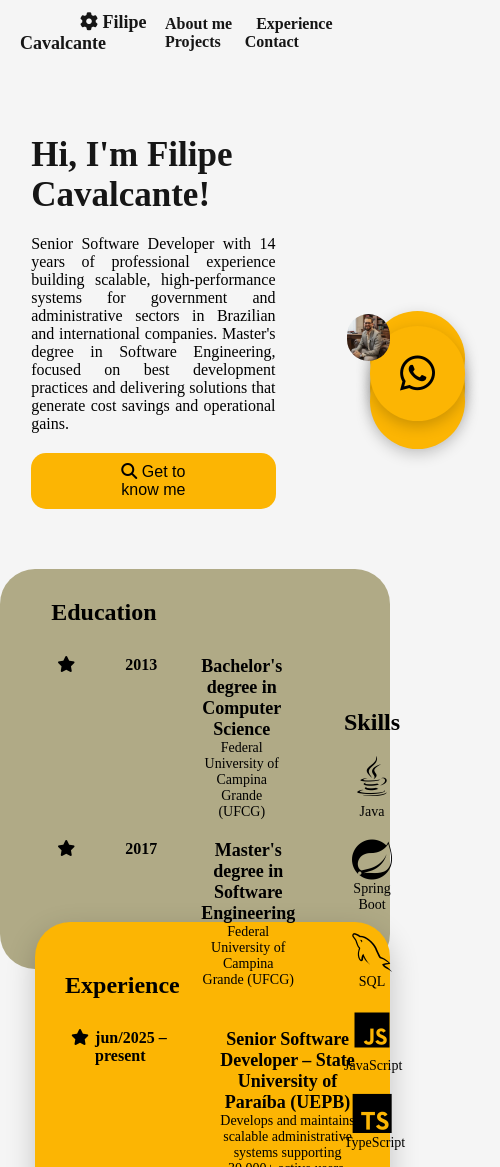
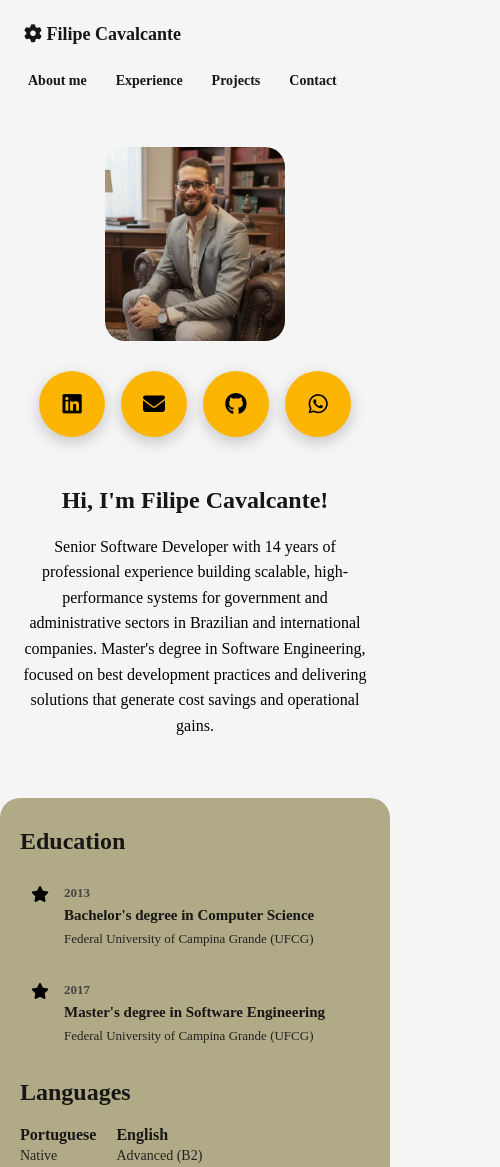
Before and after one commit to FilipeHub/portifolio, a website: page index.html in a window 390 px wide. Shown: the top 1167 px of the page, 500 px wide, since content can reach past the window. Drawn offline with nearby package versions, Linux system fonts and the light colour scheme; a web font is replaced by a local one.

Commit message:
feat: responsive layout

```diff
--- a/css/perfil.css
+++ b/css/perfil.css
@@ -66,13 +66,15 @@ main {
     gap:40px;
     max-width:1200px;
     margin:auto;
-    padding:0;
+    padding:0 60px 0 20px;
+    box-sizing: border-box;
 }
 
 /* lado esquerdo */
 .hero-text{
     max-width:500px;
     padding:clamp(40px, 2vw, 100px) clamp(20px, 8vw, 70px);
+    box-sizing: border-box;
 }
 
 /* elementos um abaixo do outro */
@@ -90,6 +92,7 @@ margin-bottom:20px;
 .hero-text p{
     text-align: justify;
     font-size: medium;
+    line-height: 1.6;
 }
 
 /* lado direito */
@@ -105,13 +108,23 @@ margin-bottom:20px;
     max-width:400px;
     height:auto;
     border-radius:30px;
-    z-index:2;
+    display: block;
+    position: relative;
+    z-index: 10;
 }
-/*z-index maior = fica na frente
-z-index menor = fica atrás*/
+
+.social-container {
+    position: absolute;
+    right: -40px;
+    top: 5%;
+    bottom: 5%;
+    display: flex;
+    flex-direction: column;
+    justify-content: space-between;
+    z-index: 5;
+}
 
 .social{
-position:absolute;
 width:75px;
 height:75px;
 display:flex;
@@ -124,34 +137,15 @@ font-size:40px;
 text-decoration:none;
 box-shadow:0 5px 15px rgba(0,0,0,0.2);
 transition:0.3s;
+position: relative;
+z-index: 5;
 }
 
 .social:hover{
-transform:translateY(-3px);
-z-index:2;
-}
-
-.linkedin{
-top:-8%;
-right:-75px;
-z-index:1;
-}
-
-.github{
-top: 85%;
-right:-75px;
-z-index:1;
-}
-
-.whatsapp{
-top: 25%;
-right:-75px;
-z-index:1;
-}
-.email{
-top: 55%;
-right:-75px;
-z-index:1;
+transform:translateY(-5px);
+background: rgb(58, 58, 58);
+color: #f5f5f5;
+z-index: 15;
 }
 
 
@@ -186,153 +180,181 @@ button:hover{
 
 }
 
-/* primeira div */
-.primeira{
-    display:grid;
-    grid-template-columns:1fr 1fr;
+/* primeira div (Education, Skills, Languages) */
+.primeira {
+    display: grid;
+    grid-template-columns: 1fr 1fr;
     width: 100%;
-    margin:auto;
-    background:rgb(176,170,134);
-    border-radius:35px;
-    height: 400px;
-
-
+    max-width: 1200px;
+    margin: auto;
+    background: rgb(176,170,134);
+    border-radius: 35px;
+    height: auto;
+    padding: 40px 40px 100px;
+    box-sizing: border-box;
+    gap: 40px;
 }
 
 /* metade esquerda ------------------------------------------------------*/
-.lado-esquerdo{
-    padding-left: 21%;
-    height: 250px;
-    padding-top: 10px;
+.lado-esquerdo {
+    padding: 10px 0;
+    box-sizing: border-box;
 }
 
-.edu-item{
-    display:grid;
-    grid-template-columns: 30px 120px 1fr;
-    padding-top: 10px;
-    align-items:start;
-    margin-bottom:10px;
-    border-radius:8px;
-
-}
-.edu-item:hover{
-    transform: scale(1.1);
-    box-shadow: 0 8px 20px rgba(0,0,0,0.2);
-    border-radius: 10px;
-    transition: 0.3s;
+.primeira h2 {
+    font-size: 24px;
+    margin-top: 0;
+    margin-bottom: 20px;
+    color: #161616;
 }
 
-.edu-icone i{
-    color:black;
-    display:flex;
-    flex-direction:column;
-    align-items:center;
+.edu-item {
+    display: grid;
+    grid-template-columns: 30px 120px 1fr;
+    padding: 12px;
+    align-items: start;
+    margin-bottom: 16px;
+    border-radius: 12px;
+    transition: 0.3s ease;
+    gap: 10px;
 }
 
-.edu-ano{
-    font: size 18px;
-    color:#000000;
-    font-weight:600;
-    display:flex;
-    flex-direction:column;
-    align-items:center;
-}
-.edu-info{
-    display:flex;
-    flex-direction:column;
-    align-items:center;   /* centraliza horizontal */
-    text-align:center;
-}
-.edu-info h3{
-    margin:0;
-    font-size:18px;
-    font-weight:600;
+.edu-item:hover {
+    transform: translateY(-3px);
+    box-shadow: 0 8px 24px rgba(0,0,0,0.12);
+    background: rgba(255, 255, 255, 0.15);
 }
 
-.edu-info p{
-    margin:0px 0 0 0;
-    font-size: 14px;
+.edu-icone {
+    display: flex;
+    justify-content: center;
+    padding-top: 3px;
 }
 
+.edu-icone i {
+    color: black;
+    font-size: 16px;
+}
 
+.edu-ano {
+    font-size: 14px;
+    color: #000000;
+    font-weight: 600;
+    padding-top: 2px;
+}
 
-/* div sobreposta */
-.segunda{
-    max-width:500px;
-    margin: -12% auto 80px 9%;
-    padding:30px;
-    background:#fcb503;
-    border-radius:35px;
-    box-shadow:0 10px 30px rgba(0,0,0,0.2);
+.edu-info {
+    display: flex;
+    flex-direction: column;
+    align-items: flex-start;
+    text-align: left;
+}
+
+.edu-info h3 {
+    margin: 0;
+    font-size: 16px;
+    font-weight: 700;
+    color: #161616;
+}
+
+.edu-info p {
+    margin: 6px 0 0 0;
+    font-size: 14px;
+    color: #222;
+    line-height: 1.4;
+}
+
+/* div sobreposta (Experience) */
+.segunda {
+    max-width: 800px;
+    margin: -60px auto 80px;
+    padding: 40px;
+    background: #fcb503;
+    border-radius: 35px;
+    box-shadow: 0 10px 30px rgba(0,0,0,0.2);
+    box-sizing: border-box;
+    position: relative;
+    z-index: 5;
+}
+
+.segunda h2 {
+    font-size: 26px;
+    margin-top: 0;
+    margin-bottom: 25px;
+    color: #161616;
+    border-bottom: 2px solid rgba(0,0,0,0.1);
+    padding-bottom: 10px;
 }
 
 /* metade direita -------------------------------------------------------- */
-.lado-direito{
-    padding: 60px 50px;
-
+.lado-direito {
+    padding: 10px 0;
+    box-sizing: border-box;
 }
 
 /* --------------------------Skills---------------------------------------- */
-.skills{
-    display:grid;
-    grid-template-columns:repeat(auto-fit,minmax(50px,1fr));
-    gap:20px;
-}
-html{
-scroll-behavior:smooth;
-}
-.skill:hover {
-    transform: scale(1.1);
-    box-shadow: 0 8px 20px rgba(0,0,0,0.2);
-    border-radius: 10px;
-    transition: 0.3s;
+.skills {
+    display: grid;
+    grid-template-columns: repeat(auto-fit, minmax(65px, 1fr));
+    gap: 15px;
 }
 
-.skill{
-    text-align:center;
+html {
+    scroll-behavior: smooth;
 }
 
-.skill i{
-    font-size:40px;
-    margin-bottom:8px;
+.skill {
+    text-align: center;
+    transition: 0.3s;
+    padding: 8px;
+    border-radius: 8px;
 }
 
-.skill p{
-    margin:0;
-    font-size:14px;
+.skill:hover {
+    transform: translateY(-3px);
+    background: rgba(255, 255, 255, 0.15);
+    box-shadow: 0 6px 15px rgba(0,0,0,0.08);
 }
 
-/*----------------------------Sobre-----------------------------------------*/
-#sobre{
-    display:grid;
-    grid-template-columns:1fr 1fr;
-    width: 100%;
-    margin:auto;
-    background:rgb(176,170,134);
-    border-radius:35px;
-    height: 400px;
+.skill i {
+    font-size: 36px;
+    margin-bottom: 6px;
+    display: block;
+    color: #161616;
 }
 
-.idiomas{
-    display:grid;
-    grid-template-columns:repeat(auto-fit,minmax(50px,1fr));
-    gap:10px;
+.skill p {
+    margin: 0;
+    font-size: 13px;
+    font-weight: 600;
 }
 
-.idiomas h2{
-    padding-left: 55px;
-
-}
-.idioma{
-    text-align: center;
-    margin-top: 40%;
-    transform:translateX(-40px);
-
+/* --------------------------Languages------------------------------------- */
+.idiomas {
+    margin-top: 35px;
 }
 
-.idioma h1{
+.idioma-container {
+    display: flex;
+    gap: 40px;
+    flex-wrap: wrap;
 }
-.idioma p{
+
+.idioma {
+    text-align: left;
+}
+
+.idioma h3 {
+    margin: 0;
+    font-size: 16px;
+    font-weight: 700;
+    color: #161616;
+}
+
+.idioma p {
+    margin: 4px 0 0 0;
+    font-size: 14px;
+    color: #222;
 }
 
 
@@ -341,7 +363,7 @@ scroll-behavior:smooth;
 /*----------------------------Main-------------------------------------------*/
 
 main{
-    margin-bottom: 300px;
+    margin-bottom: 120px;
 }
 
 /*----------------------------Footer-------------------------------------------*/
@@ -490,3 +512,178 @@ cursor:pointer;
     height: 140px;
   }
 }
+
+/* ================================================
+   RESPONSIVE – Tablet  (≤ 900px)
+   ================================================ */
+/* ================================================
+   RESPONSIVE – Tablet  (≤ 900px)
+   ================================================ */
+@media (max-width: 900px) {
+
+  /* --- Header --- */
+  #icon { padding-left: 8px; }
+
+  .container {
+    flex-direction: column;
+    align-items: flex-start;
+    padding: 12px 16px;
+    gap: 10px;
+  }
+
+  nav {
+    display: flex;
+    flex-wrap: wrap;
+    gap: 5px;
+  }
+
+  nav a { padding: 6px 12px; font-size: 14px; }
+
+  /* --- Hero: stack vertically --- */
+  .hero {
+    flex-direction: column;
+    align-items: center;
+    padding: 40px 20px;
+    gap: 30px;
+  }
+
+  /* text goes below the image on mobile */
+  .hero-text {
+    order: 2;
+    max-width: 100%;
+    padding: 0;
+    text-align: center;
+  }
+
+  .hero-text h1 { font-size: 28px; }
+  .hero-text p  { text-align: center; }
+
+  /* image + social icons container */
+  .hero-image {
+    order: 1;
+    top: 0;
+    display: flex;
+    flex-direction: column;
+    align-items: center;
+    gap: 20px;
+  }
+
+  .hero-image img {
+    max-width: 220px;
+    border-radius: 20px;
+  }
+
+  .social-container {
+    position: static;
+    transform: none;
+    flex-direction: row;
+    justify-content: center;
+    gap: 16px;
+    margin-top: 10px;
+  }
+
+  .social {
+    width: 52px;
+    height: 52px;
+    font-size: 26px;
+  }
+
+  /* --- .primeira: single column --- */
+  .primeira {
+    grid-template-columns: 1fr;
+    height: auto;
+    border-radius: 20px;
+    padding: 30px 20px 80px;
+    gap: 30px;
+  }
+
+  .lado-esquerdo,
+  .lado-direito {
+    padding: 0;
+  }
+
+  /* Languages */
+  .idiomas {
+    margin-top: 25px;
+  }
+  .idioma-container {
+    gap: 20px;
+  }
+
+  /* --- .segunda: stack normally, no overlap --- */
+  .segunda {
+    max-width: 100%;
+    margin: -40px 10px 50px;
+    padding: 30px 20px;
+    border-radius: 25px;
+  }
+
+  /* edu-item */
+  .edu-item {
+    grid-template-columns: 24px 100px 1fr;
+    gap: 8px;
+  }
+
+  /* main bottom margin */
+  main { margin-bottom: 60px; }
+
+  /* Modals */
+  .modal-conteudo {
+    padding: 28px 20px 24px;
+    max-height: 90vh;
+    overflow-y: auto;
+  }
+}
+
+/* ================================================
+   RESPONSIVE – Mobile  (≤ 560px)
+   ================================================ */
+@media (max-width: 560px) {
+
+  .hero-text h1 { font-size: 24px; }
+
+  .hero-image img { max-width: 180px; }
+
+  .social {
+    width: 46px;
+    height: 46px;
+    font-size: 22px;
+  }
+
+  /* Collapse timeline columns to compact stacked layout on small mobile */
+  .edu-item {
+    display: grid;
+    grid-template-columns: 24px 1fr;
+    gap: 6px 12px;
+    align-items: start;
+    padding: 8px;
+  }
+
+  .edu-icone {
+    grid-column: 1;
+    grid-row: 1 / span 2;
+    padding-top: 3px;
+  }
+
+  .edu-ano {
+    grid-column: 2;
+    grid-row: 1;
+    font-size: 13px;
+    color: #444;
+  }
+
+  .edu-info {
+    grid-column: 2;
+    grid-row: 2;
+  }
+
+  .edu-info h3 { font-size: 15px; }
+  .edu-info p  { font-size: 13px; }
+
+  .segunda {
+    padding: 20px 16px;
+    margin-top: -30px;
+  }
+
+  button { padding: 10px 40px; }
+}
--- a/index.html
+++ b/index.html
@@ -40,15 +40,12 @@
             Master's degree in Software Engineering, focused on best development practices and delivering solutions
             that generate cost savings and operational gains.
         </p>
-        <button>
-        <i class="fa-solid fa-magnifying-glass"></i>
-        Get to know me
-        </button>
+
     </div>
 
     <div class="hero-image">
         <img src="img/perfilfilipe.jpeg" alt="Developer profile image">
-
+        <div class="social-container">
             <a href="https://linkedin.com/in/filipencavalcante" class="social linkedin" target="_blank">
                 <i class="fa-brands fa-linkedin"></i>
             </a>
@@ -64,6 +61,7 @@
             <a href="https://wa.me/5583993176387" class="social whatsapp" target="_blank">
                 <i class="fa-brands fa-whatsapp"></i>
             </a>
+        </div>
     </div>
 
 </section>
@@ -91,6 +89,21 @@
                     </p>
                 </div>
             </div>
+
+            <div class="idiomas">
+                <h2>Languages</h2>
+                <div class="idioma-container">
+                    <div class="idioma">
+                        <h3>Portuguese</h3>
+                        <p>Native</p>
+                    </div>
+                    <div class="idioma">
+                        <h3>English</h3>
+                        <p>Advanced (B2)</p>
+                    </div>
+                </div>
+            </div>
+
         </div>
 
 
@@ -163,35 +176,16 @@
                     <p>Git</p>
                     </div>
 
-                    <div class="skill">
-                    <i class="fa-brands fa-html5"></i>
-                    <p>HTML</p>
-                    </div>
 
-                    <div class="skill">
-                    <i class="fa-brands fa-css3-alt"></i>
-                    <p>CSS</p>
                 </div>
 
             </div>
 
         </div>
-            <div class="idiomas">
-                <h2>Languages</h2>
-                <div class="idioma">
-                    <h1>Portuguese</h1>
-                    <p>Native</p>
-                </div>
-                <div class="idioma">
-                    <h1>English</h1>
-                    <p>Advanced (B2)</p>
-                </div>
-            </div>
-        </div>
     </div>
 
     <div class="segunda">
-        <h2>Experience</h2>
+        <h2>Recent Experience</h2>
             <div class="edu-item">
                  <div class="edu-icone"><i class="fa-solid fa-star"></i></div>
                  <div class="edu-ano">jun/2025 – present</div>
@@ -231,51 +225,11 @@
             </div>
             <div class="edu-item">
                  <div class="edu-icone"><i class="fa-solid fa-star"></i></div>
-                 <div class="edu-ano">may/2021 – dec/2021</div>
+                 <div class="edu-ano">...</div>
                  <div class="edu-info">
-                    <h3>Senior Developer (Remote, Full Stack) – Seeds</h3>
-                    <p>Developed web applications for the Scandinavian market, including sports club platforms and educational systems using React, TypeScript, and Strapi (Headless CMS).
-                    </p>
+                    <h3>...</h3>
                 </div>
             </div>
-            <div class="edu-item">
-                 <div class="edu-icone"><i class="fa-solid fa-star"></i></div>
-                 <div class="edu-ano">aug/2020 – may/2021</div>
-                 <div class="edu-info">
-                    <h3>Software Engineer (Remote, Full Stack) – Nuance</h3>
-                    <p>Developed and maintained customer service systems for enterprise clients in banking and telecom sectors (e.g., Charter Communications) using Java.
-                    </p>
-                </div>
-            </div>
-            <div class="edu-item">
-                 <div class="edu-icone"><i class="fa-solid fa-star"></i></div>
-                 <div class="edu-ano">dec/2019 – aug/2020</div>
-                 <div class="edu-info">
-                    <h3>Senior Developer (Remote, Full Stack) – Lella</h3>
-                    <p>Developed and enhanced a wellness mobile application. Implemented RESTful APIs, UI components, and secure authentication using Firebase and JWT with Angular and Node.js.
-                    </p>
-                </div>
-            </div>
-            <div class="edu-item">
-                 <div class="edu-icone"><i class="fa-solid fa-star"></i></div>
-                 <div class="edu-ano">nov/2012 – aug/2020</div>
-                 <div class="edu-info">
-                    <h3>Mid Software Developer (Full Stack) – UEPB</h3>
-                    <p>Designed a scalable public recruitment management system, reducing operational costs by ~$60K USD. Built with Java, PHP, MySQL, and Hibernate.
-                    </p>
-                </div>
-            </div>
-            <div class="edu-item">
-                 <div class="edu-icone"><i class="fa-solid fa-star"></i></div>
-                 <div class="edu-ano">oct/2011 – nov/2012</div>
-                 <div class="edu-info">
-                    <h3>Junior Developer (Remote, Full Stack) – Kuaptor</h3>
-                    <p>Designed and developed a full-stack classified ads platform using Java, JSP, Servlets, MySQL, and Selenium for automated testing.
-                    </p>
-                </div>
-            </div>
-
-
 
     </div>
 
@@ -305,15 +259,16 @@
 </div>
 
 <div class="modal" id="modalTrabalhos">
-  <div class="modal-conteudo">
+  <div class="modal-conteudo" style="max-width:640px;max-height:90vh;overflow-y:auto;">
     <span class="fechar">&times;</span>
     <h2>Experience</h2>
+
             <div class="edu-item">
                  <div class="edu-icone"><i class="fa-solid fa-star"></i></div>
                  <div class="edu-ano">jun/2025 – present</div>
                  <div class="edu-info">
                     <h3>Senior Software Developer – State University of Paraíba (UEPB)</h3>
-                    </p>
+                    <p>Develops and maintains scalable administrative systems supporting 30,000+ active users. Leads the evolution of a Java (Spring Boot) + React.js platform for managing public recruitment processes.</p>
                 </div>
             </div>
 
@@ -322,65 +277,73 @@
                  <div class="edu-ano">jul/2023 – jun/2025</div>
                  <div class="edu-info">
                     <h3>Senior Software Developer (Full Stack) – Fatto Consultoria</h3>
-                    </p>
+                    <p>Developed and enhanced scalable administrative systems for a State Audit Court (public sector). Built full-stack features and RESTful APIs using Java (Spring Boot) and Angular.</p>
                 </div>
             </div>
+
             <div class="edu-item">
                 <div class="edu-icone"><i class="fa-solid fa-star"></i></div>
                  <div class="edu-ano">jan/2023 – jul/2023</div>
                  <div class="edu-info">
                     <h3>Senior Software Developer (Full Stack) – iLog Tecnologia</h3>
-                    </p>
+                    <p>Developed features for a scalable LMS used by enterprise clients (Sicredi, Volkswagen, Honda). Optimized critical queries, reducing response time by ~96% (from 2 minutes to 5 seconds).</p>
                 </div>
             </div>
+
             <div class="edu-item">
                  <div class="edu-icone"><i class="fa-solid fa-star"></i></div>
                  <div class="edu-ano">feb/2022 – sep/2022</div>
                  <div class="edu-info">
                     <h3>Senior Developer (Remote, Full Stack) – TestRigor</h3>
-                    </p>
+                    <p>Developed full-stack features for a global test automation platform. Implemented secure data masking and built RESTful APIs using Java (Spring Boot) and React.</p>
                 </div>
             </div>
+
             <div class="edu-item">
                  <div class="edu-icone"><i class="fa-solid fa-star"></i></div>
                  <div class="edu-ano">may/2021 – dec/2021</div>
                  <div class="edu-info">
                     <h3>Senior Developer (Remote, Full Stack) – Seeds</h3>
-                    </p>
+                    <p>Developed web applications for the Scandinavian market, including sports club platforms and educational systems using React, TypeScript, and Strapi (Headless CMS).</p>
                 </div>
             </div>
+
             <div class="edu-item">
                  <div class="edu-icone"><i class="fa-solid fa-star"></i></div>
                  <div class="edu-ano">aug/2020 – may/2021</div>
                  <div class="edu-info">
                     <h3>Software Engineer (Remote, Full Stack) – Nuance</h3>
-                    </p>
+                    <p>Developed and maintained customer service systems for enterprise clients in banking and telecom sectors (e.g., Charter Communications) using Java.</p>
                 </div>
             </div>
+
             <div class="edu-item">
                  <div class="edu-icone"><i class="fa-solid fa-star"></i></div>
                  <div class="edu-ano">dec/2019 – aug/2020</div>
                  <div class="edu-info">
                     <h3>Senior Developer (Remote, Full Stack) – Lella</h3>
-                    </p>
+                    <p>Developed and enhanced a wellness mobile application. Implemented RESTful APIs, UI components, and secure authentication using Firebase and JWT with Angular and Node.js.</p>
                 </div>
             </div>
+
             <div class="edu-item">
                  <div class="edu-icone"><i class="fa-solid fa-star"></i></div>
                  <div class="edu-ano">nov/2012 – aug/2020</div>
                  <div class="edu-info">
                     <h3>Mid Software Developer (Full Stack) – UEPB</h3>
-                    </p>
+                    <p>Designed a scalable public recruitment management system, reducing operational costs by ~$60K USD. Built with Java, PHP, MySQL, and Hibernate.</p>
                 </div>
             </div>
+
             <div class="edu-item">
                  <div class="edu-icone"><i class="fa-solid fa-star"></i></div>
                  <div class="edu-ano">oct/2011 – nov/2012</div>
                  <div class="edu-info">
                     <h3>Junior Developer (Remote, Full Stack) – Kuaptor</h3>
-                    </p>
+                    <p>Designed and developed a full-stack classified ads platform using Java, JSP, Servlets, MySQL, and Selenium for automated testing.</p>
                 </div>
             </div>
+
   </div>
 </div>
 
```
Also changed, not shown: README.md, img/foto.png (deleted), 1 other file. Lines whose indentation alone changed are shown as unchanged.
